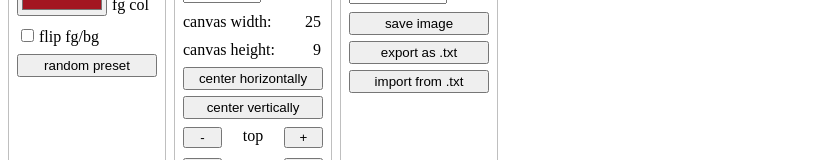
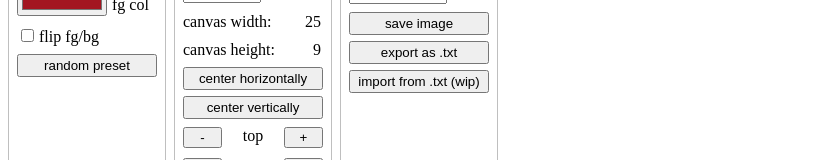
Before and after one commit to timbusuttil/box-drawing, a Vue app: page / in a window 1280 px wide. Shown: the part 630-790 px from the top of the page, without its empty margins (0-818 px from the left). Built offline with nearby package versions, Linux system fonts and the light colour scheme.

Commit message:
mark import as wip

```diff
--- a/src/components/BoxCanvas.vue
+++ b/src/components/BoxCanvas.vue
@@ -53,7 +53,7 @@
       <label><input type="number" v-model="image.scale">scale</label>
       <button @click="saveImage">save image</button>
       <button @click="exportTxt">export as .txt</button>
-      <button @click="importTxt">import from .txt</button>
+      <button @click="importTxt">import from .txt (wip)</button>
     </div>
   </div>
 </template>
```
